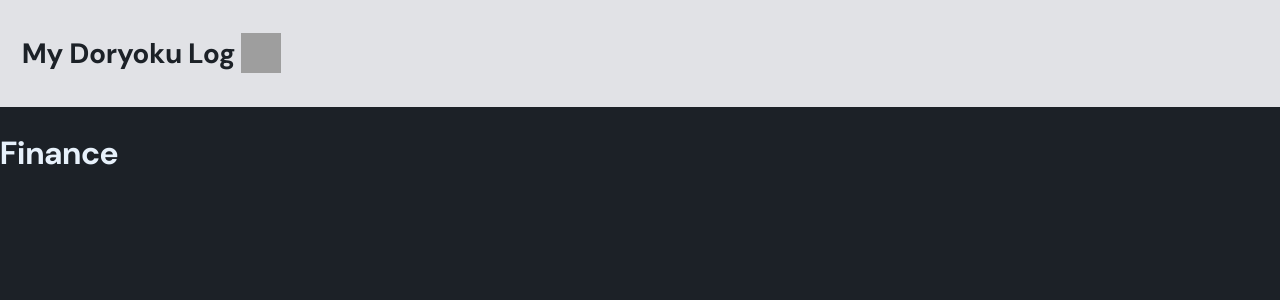
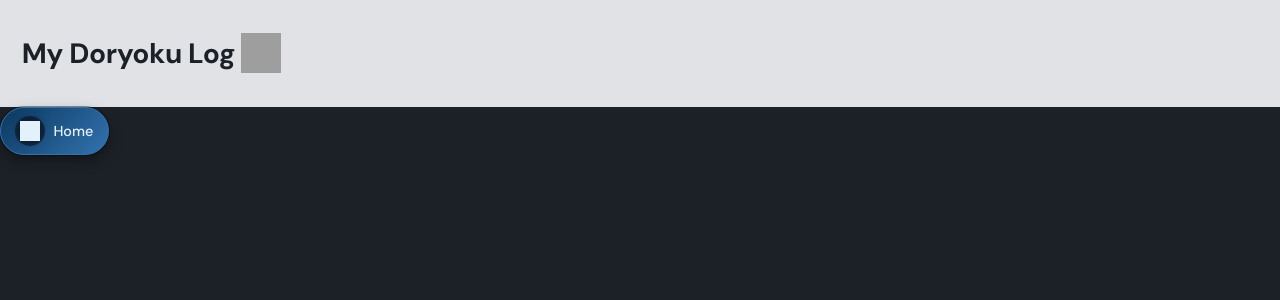
Before and after one commit to KiyonoKara/My-Doryoku-Log, a SvelteKit app: page /finance in a window 1280 px wide. Shown: the top 300 px of the page. Built offline with nearby package versions, Linux system fonts and the light colour scheme; grey boxes are pictures that could not be loaded.

Commit message:
Test: Test back button on page for now, should avoid the CSS and styling until the logic and true app functionality is done

```diff
--- a/src/routes/finance/+page.svelte
+++ b/src/routes/finance/+page.svelte
@@ -1 +1,5 @@
-<h1>Finance</h1>
+<script lang="ts">
+	import BackButton from '$lib/BackButton.svelte';
+</script>
+
+<BackButton label="Home" href="/" />
```
